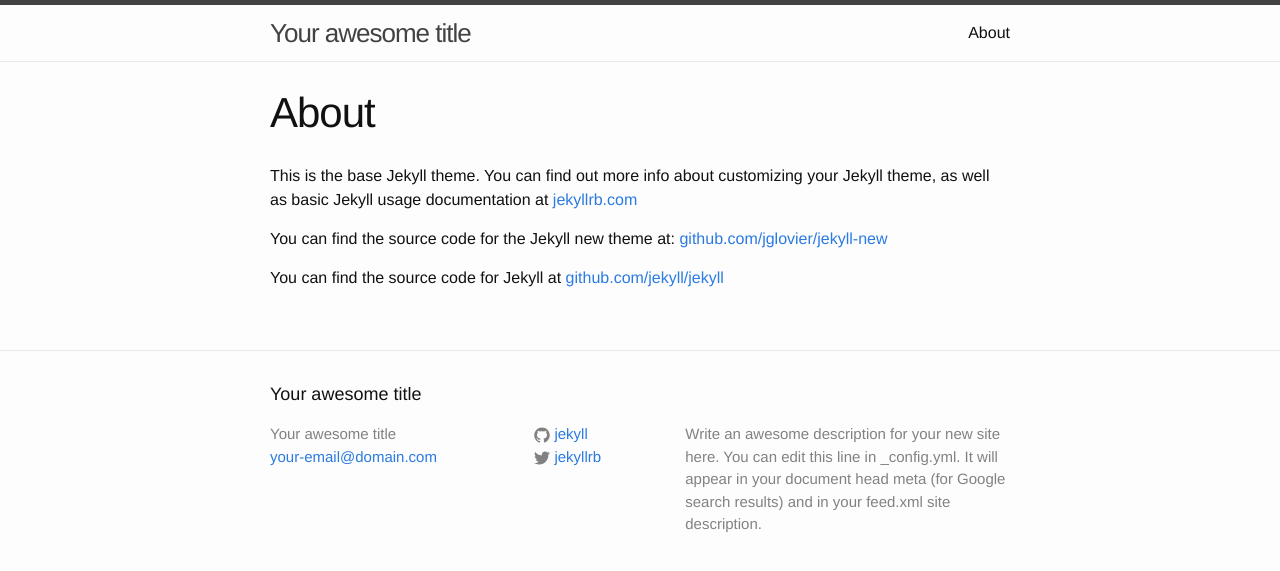
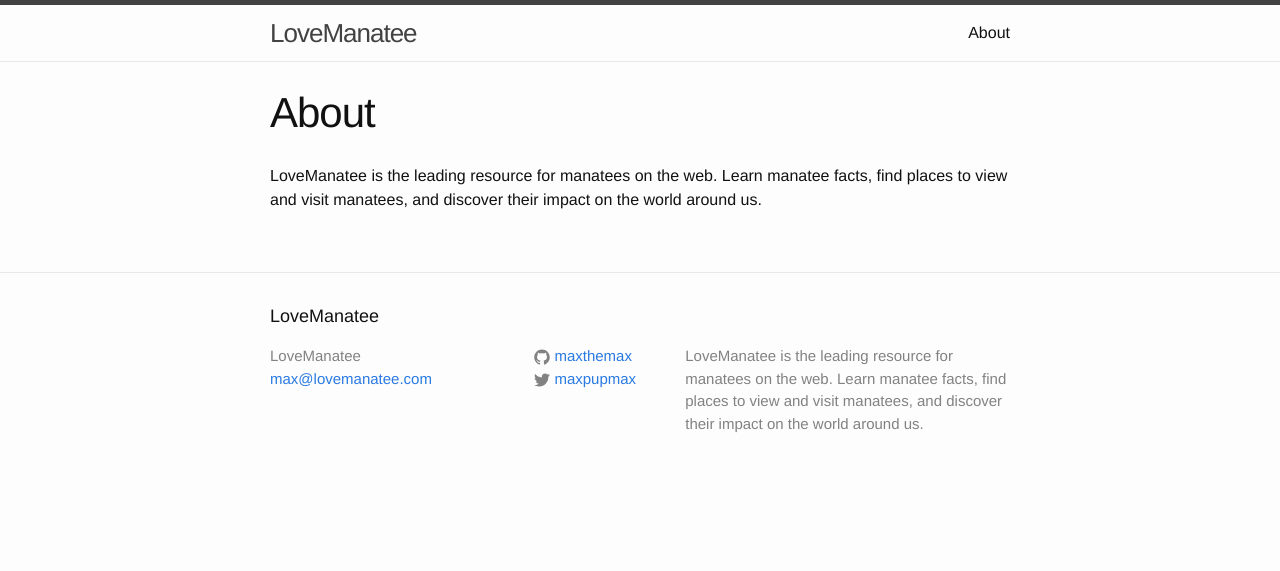
Before and after one commit to maxtheman/maxtheman.github.io, a Jekyll site: the page built from about.md, in a window 1280 px wide. Shown: the top 571 px of the page. Built offline with Jekyll 4.4.1, drawn with Linux system fonts in a browser that asks for light colours.

Commit message:
Added tracking code. updated metadata

```diff
--- a/_config.yml
+++ b/_config.yml
@@ -1,14 +1,12 @@
 # Site settings
-title: Your awesome title
-email: your-email@domain.com
+title: LoveManatee
+email: max@lovemanatee.com
 description: > # this means to ignore newlines until "baseurl:"
-  Write an awesome description for your new site here. You can edit this
-  line in _config.yml. It will appear in your document head meta (for
-  Google search results) and in your feed.xml site description.
-baseurl: "" # the subpath of your site, e.g. /blog/
-url: "http://yourdomain.com" # the base hostname & protocol for your site
-twitter_username: jekyllrb
-github_username:  jekyll
+  LoveManatee is the leading resource for manatees on the web. Learn manatee facts, find places to view and visit manatees, and discover their impact on the world around us.
+baseurl: ""
+url: "http://lovemanatee.com" # the base hostname & protocol for your site
+twitter_username: maxpupmax
+github_username:  maxthemax
 
 # Build settings
 markdown: kramdown
--- a/about.md
+++ b/about.md
@@ -4,8 +4,5 @@ title: About
 permalink: /about/
 ---
 
-This is the base Jekyll theme. You can find out more info about customizing your Jekyll theme, as well as basic Jekyll usage documentation at [jekyllrb.com](http://jekyllrb.com/)
-
-You can find the source code for the Jekyll new theme at: [github.com/jglovier/jekyll-new](https://github.com/jglovier/jekyll-new)
-
-You can find the source code for Jekyll at [github.com/jekyll/jekyll](https://github.com/jekyll/jekyll)
+LoveManatee is the leading resource for manatees on the web.
+Learn manatee facts, find places to view and visit manatees, and discover their impact on the world around us.
```
Also changed, not shown: _layouts/default.html (+10 -0 lines), _posts/2016-01-18-manatee-Images,-what-and-how?.md (renamed from _posts/2016-01-18-manatee-Images-what-and-how.md, +15 -8 lines).
